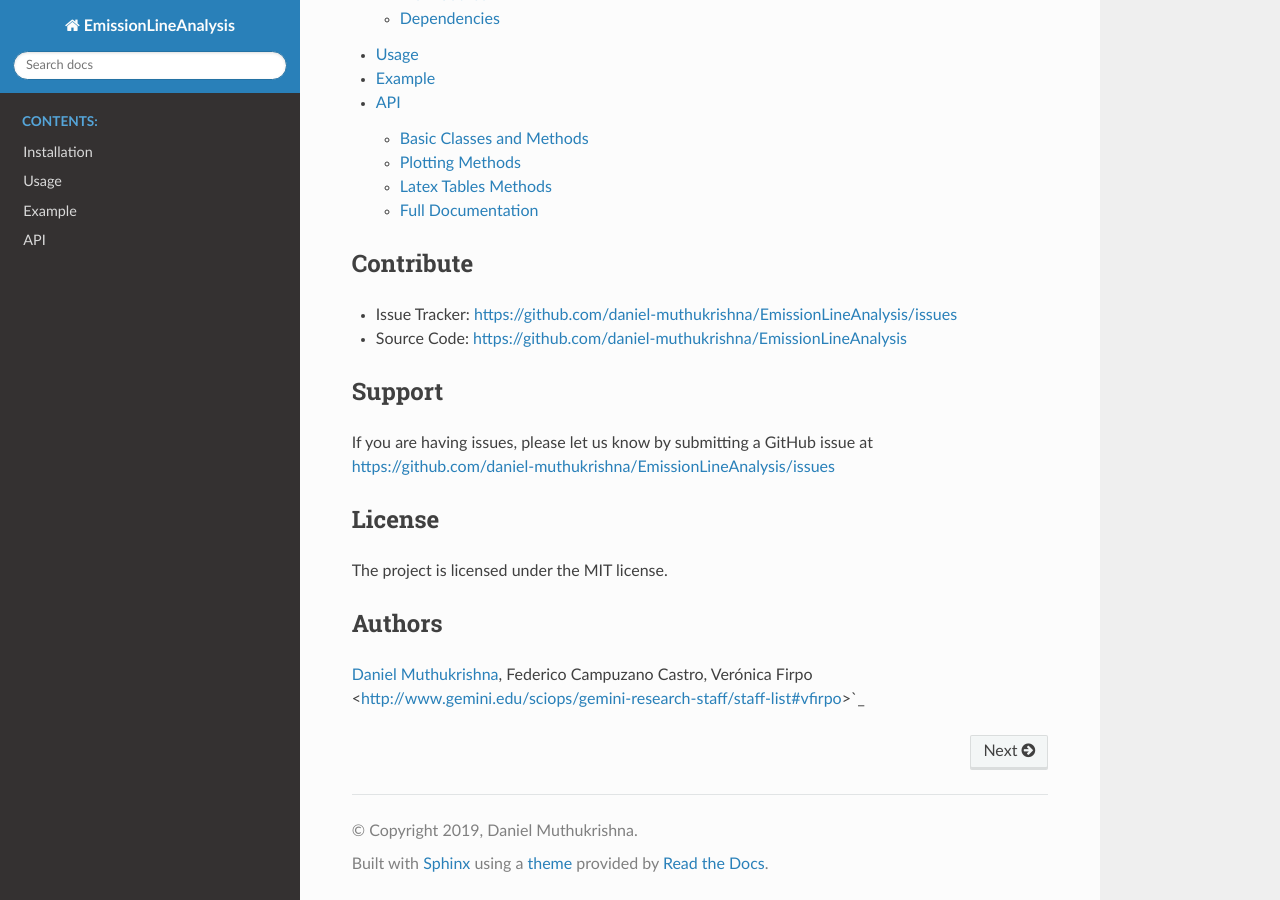
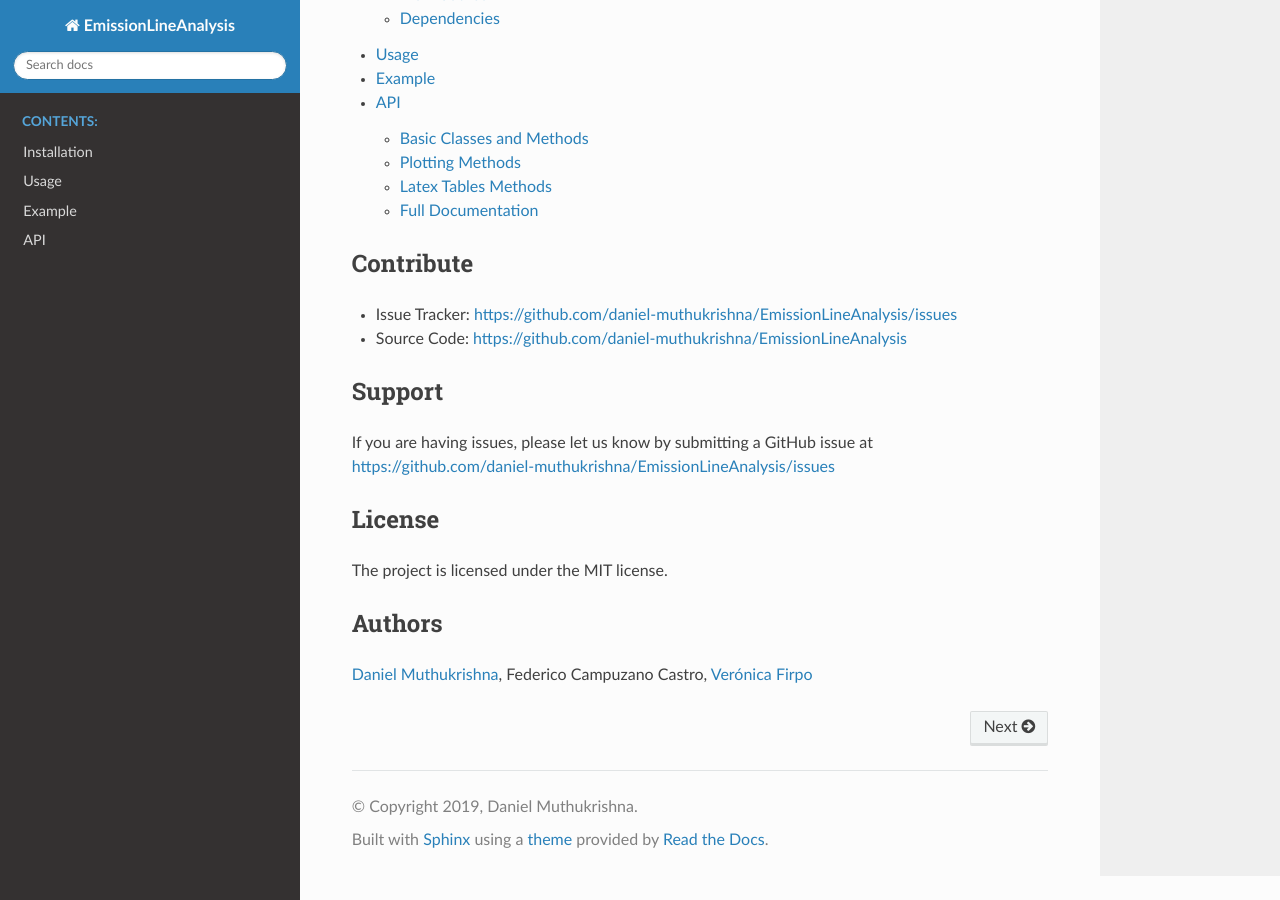
Before and after one commit to daniel-muthukrishna/FitELP, a Sphinx documentation site: the page built from docs/index.rst, in a window 1280 px wide and 900 px high, scrolled down 525 px. Built offline with Sphinx 7.4.7 and the Read the Docs theme 2.0.0, drawn with Linux system fonts in a browser that asks for light colours.

Commit message:
Update index.rst

```diff
--- a/docs/index.rst
+++ b/docs/index.rst
@@ -40,4 +40,4 @@ Authors
 -------
 `Daniel Muthukrishna <http://www.danielmuthukrishna.com>`_,
 Federico Campuzano Castro,
-Verónica Firpo <http://www.gemini.edu/sciops/gemini-research-staff/staff-list#vfirpo>`_
+`Verónica Firpo <http://www.gemini.edu/sciops/gemini-research-staff/staff-list#vfirpo>`_
```
